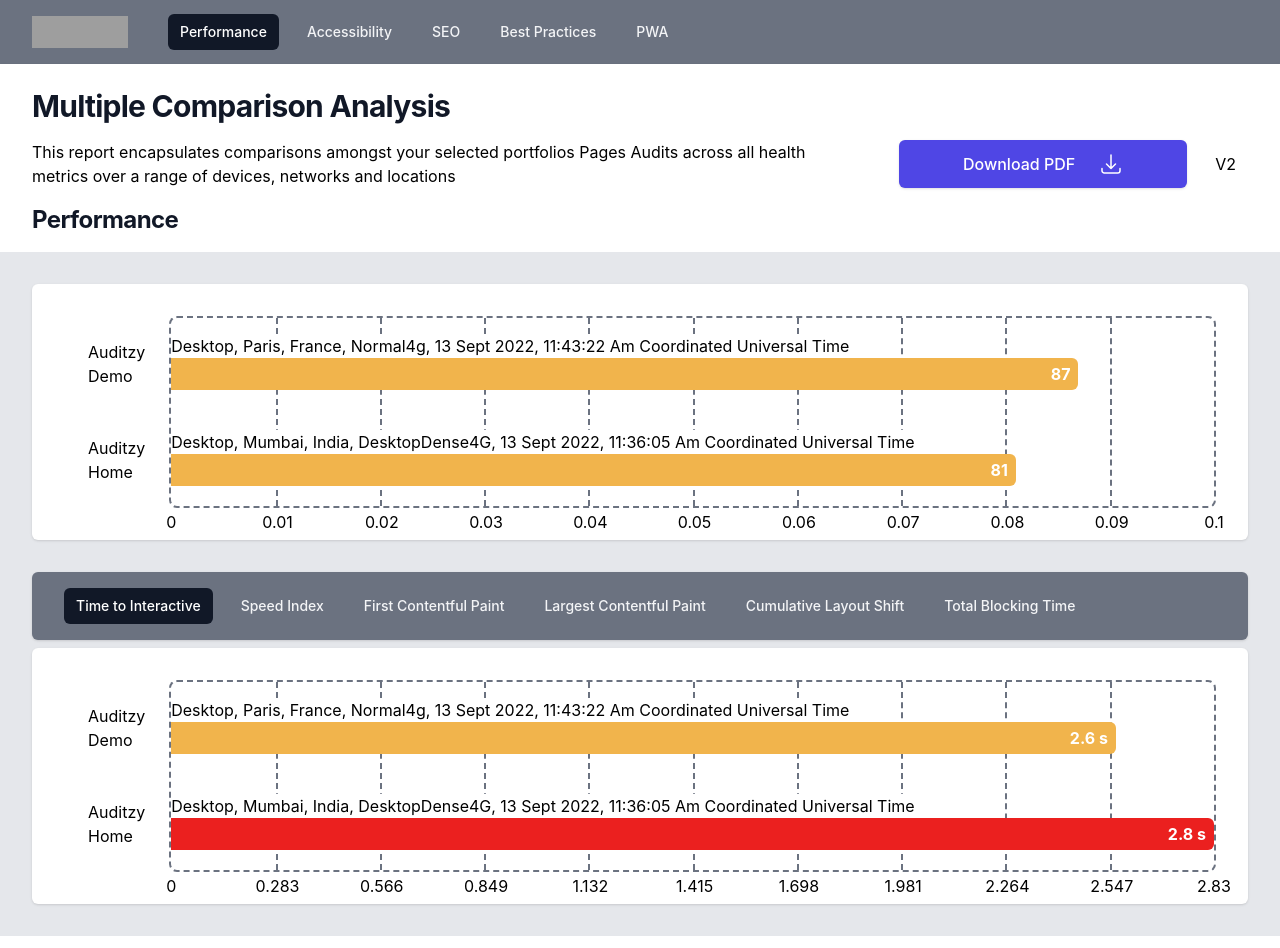
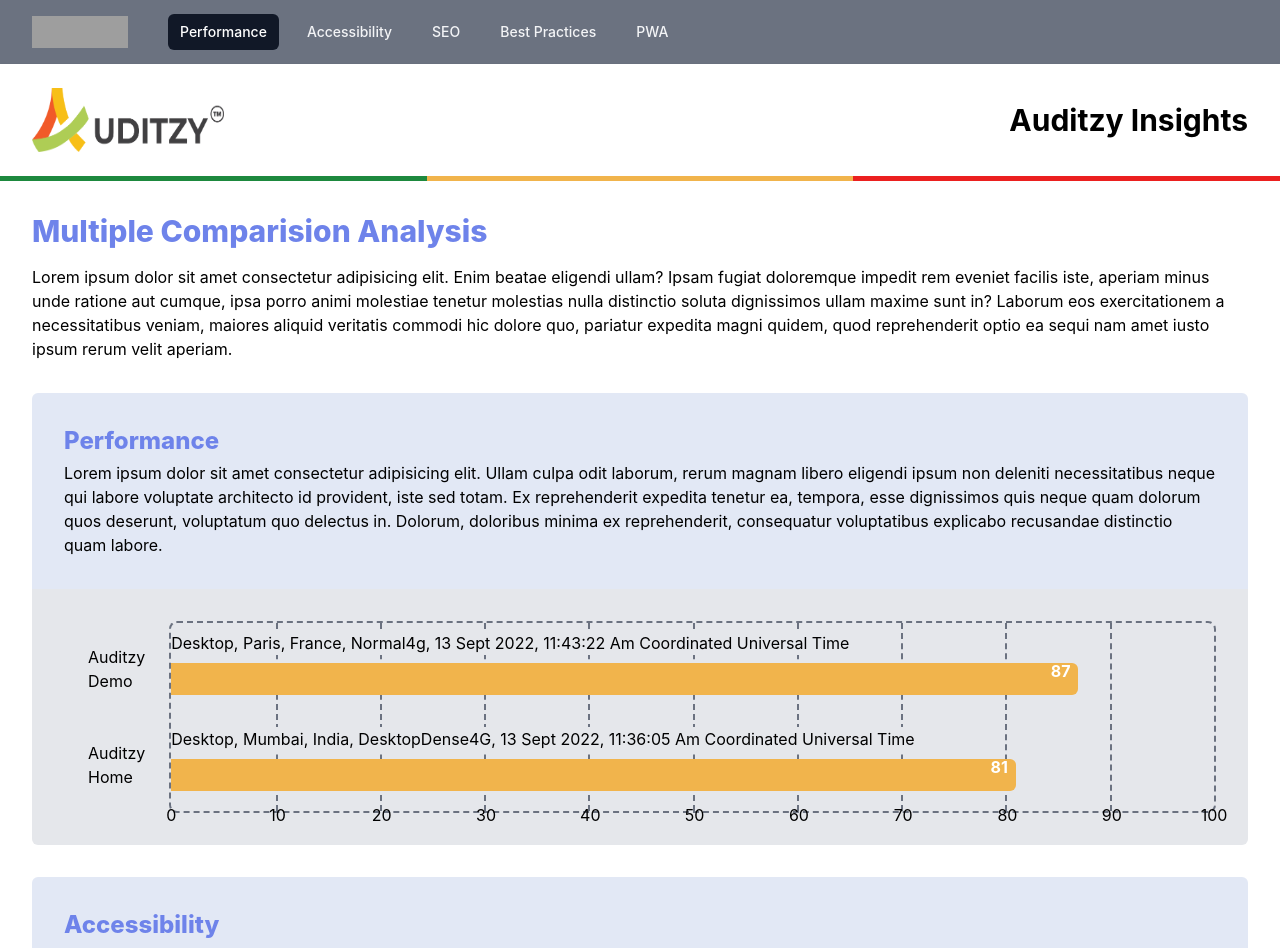
Before and after one commit to shashtag/stats-representation-with-pdf-download, a React (Create React App) app: page / in a window 1280 px wide. Shown: the top 948 px of the page. Built offline with nearby package versions, Linux system fonts and the light colour scheme; grey boxes are pictures that could not be loaded; the HTML template or start-up script is replaced by a standard one.

Commit message:
🐛 bug fix

```diff
--- a/src/Components/DocStats.tsx
+++ b/src/Components/DocStats.tsx
@@ -28,7 +28,7 @@
       <div className='bg-gray-200 rounded-b-md p-8'>
         <StatsRep
           doc={true}
-          max={max}
+          max={max * 1000}
           webPages={webPages}
           barValues={barValues}
           auditDetails={auditDetails}
--- a/src/Components/Header.tsx
+++ b/src/Components/Header.tsx
@@ -12,9 +12,9 @@
 
   return (
     <header className='bg-white shadow'>
-      <div className='h-0 w-0 overflow-hidden'>
-        <Document eRef={ref} />
-      </div>
+      {/* <div className='h-0 w-0 overflow-hidden'> */}
+      <Document eRef={ref} />
+      {/* </div> */}
 
       <div className='mx-auto max-w-7xl py-6 px-8'>
         <h1 className='text-3xl font-bold tracking-tight mb-4 text-gray-900'>
--- a/src/Components/Hero.tsx
+++ b/src/Components/Hero.tsx
@@ -42,7 +42,8 @@
       <main className='bg-gray-200 mx-auto max-w-7xl p-8 '>
         <div className='bg-white shadow rounded-md p-8'>
           <Stats
-            max={100}
+            //normalize max by mul *1000
+            max={100000}
             webPages={webPages}
             barValues={
               page === "Performance"
@@ -81,7 +82,7 @@
             </div>
             <div className='bg-white shadow rounded-md p-8'>
               <Stats
-              rev={true}
+                rev={true}
                 max={
                   performanceTitle === "Time to Interactive"
                     ? maxtti
--- a/src/Components/StatsRep.tsx
+++ b/src/Components/StatsRep.tsx
@@ -138,7 +138,9 @@
         </div>
         <div className='absolute w-full h-full -top-6 '>
           {barValues?.map((value, i) => {
-            let percent = (value.value * 100) / max;
+            let percent = rev
+              ? (value.value * 100) / max
+              : (value.value * 100000) / max;
 
             return (
               <div className='my-10 ' key={value.id}>
```
